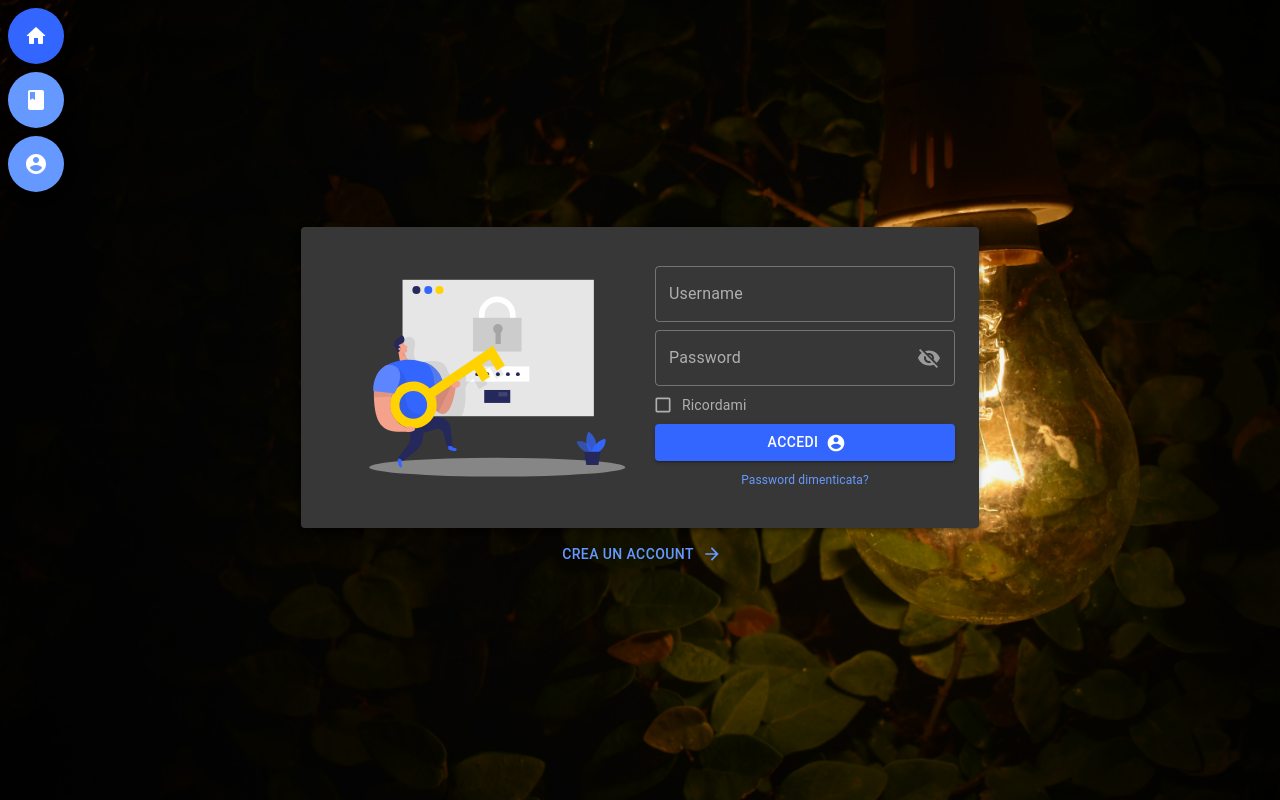
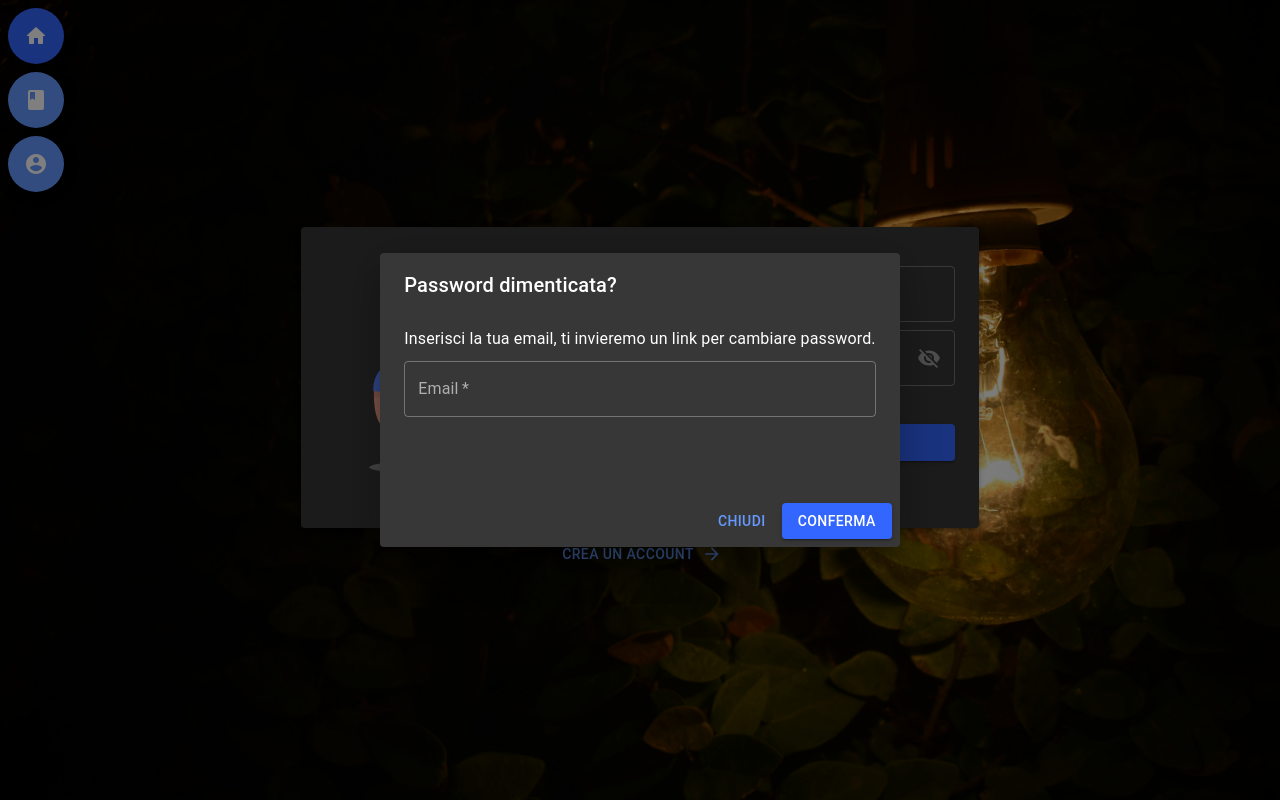
Before and after one commit to webion-hub/cody, a React (Create React App) app in the folder cody/ClientApp/: page /login in a window 1280 px wide. Both pictures are taken after a click on the button "Password dimenticata?". Built offline with nearby package versions, Linux system fonts and the light colour scheme.

Commit message:
Add forgot password dialog

```diff
--- /dev/null
+++ b/cody/ClientApp/src/pages/login/forgot_pw_dialog.js
@@ -0,0 +1,145 @@
+
+import React, { Component } from 'react';
+
+import { Box, Button } from '@material-ui/core';
+import { Dialog } from '@material-ui/core';
+import { DialogActions } from '@material-ui/core';
+import { DialogContent } from '@material-ui/core';
+import { DialogTitle } from '@material-ui/core';
+import { TextField } from '@material-ui/core';
+import { Fade } from '@material-ui/core';
+import { Typography } from '@material-ui/core';
+import { Alert } from '@material-ui/lab';
+
+import { LoadingButton } from '../../components/loading_button';
+
+import { Form } from '../../lib/default_values/sizes/form_size';
+import { EmailController } from '../../lib/format_controller/email_controller';
+
+export class ForgotPasswordDialog extends Component {
+  constructor(props){
+    super(props);
+    this.handleClose = this.handleClose.bind(this);
+    this.tryEmail = this.tryEmail.bind(this);
+
+    this.state = {
+      loading: false,
+      email: '',
+      emailNotExist: false,
+      emailWrongFormat: false,
+
+      success: false,
+    }
+  }
+
+  handleClose(){
+    this.setState({
+      loading: false,
+      email: '',
+      emailNotExist: false,
+      emailWrongFormat: false,
+      success: false,
+    });
+    const {onClose} = this.props;
+    onClose(false);
+  }
+
+  getEmail = (event) => {
+    this.setState({email: event.target.value });
+  }
+
+  tryEmail(){
+    const emailController = new EmailController();
+    const email = this.state.email;
+    this.setState({
+      loading: true,
+      emailNotExist: false,
+      emailWrongFormat: false,
+    });
+
+    emailController.checkEmail(email)
+    .then(
+      result => {
+        this.setState({loading: false});
+        if(result === "emailError")
+          this.setState({emailWrongFormat: true});
+        else if(result !== "emailExist")
+          this.setState({emailNotExist: true});
+        else
+          this.setState({success: true});
+      }
+    );
+  }
+
+  render(){
+    console.log(Form.imageWidth);
+    return(
+      <Dialog
+        maxWidth="xl"
+        open={this.props.open}
+        aria-labelledby="alert-dialog-title"
+        aria-describedby="alert-dialog-description"
+      >
+        <DialogTitle id="alert-dialog-title">{"Password dimenticata?"}</DialogTitle>
+        <DialogContent>
+          <Typography
+            variant="subtitle1"
+          >
+            Inserisci la tua email, ti invieremo un link per cambiare password.
+          </Typography>
+          <Box mt={1}>
+            <TextField
+              id="registration_email"
+              label="Email"
+              variant="outlined"
+              color="secondary"
+              disabled={this.state.success}
+              fullWidth={true}
+              required={true}
+              onChange={this.getEmail}
+              error={this.state.emailNotExist || this.state.emailWrongFormat}
+            />
+            <Box
+              textAlign="right"
+            >
+              <Fade
+                in={this.state.emailNotExist}
+              >
+                <Typography
+                  variant="caption"
+                  color="error"
+                >
+                  L'email non è registrata!
+                </Typography>
+              </Fade>
+            </Box>
+          </Box>
+          <Fade
+            in={this.state.success}
+            disableStrictModeCompat={true}
+          >
+            <Alert severity="success">Controlla la tua email, per resettare la password.</Alert>
+          </Fade>
+        </DialogContent>
+        <DialogActions>
+          <Fade
+            in={!this.state.success}
+          >
+            <Button
+              onClick={this.handleClose}
+              color="secondary"
+            >
+              Chiudi
+            </Button>
+          </Fade>
+          <LoadingButton
+            loading={this.state.loading}
+            onClick={this.state.success ? this.handleClose : this.tryEmail}
+            href="/"
+            label={this.state.success ? "Chiudi" : "Conferma"}
+          />
+        </DialogActions>
+      </Dialog>
+    )
+  }
+}
--- a/cody/ClientApp/src/pages/login/login_box.js
+++ b/cody/ClientApp/src/pages/login/login_box.js
@@ -1,5 +1,4 @@
 import React, { Component } from 'react';
-import  { Redirect } from 'react-router-dom'
 
 import { TextField } from '@material-ui/core';
 import { Link } from '@material-ui/core';
@@ -12,6 +11,7 @@ import { Box } from '@material-ui/core/';
 import { Password } from '../../components/password/password_textfield';
 import { LoadingButton } from '../../components/loading_button';
 import { NextFocus } from '../../lib/next_focus';
+import  { ForgotPasswordDialog } from './forgot_pw_dialog'
 import { Colors } from '../../lib/default_values/custom_colors';
 
 import AccountCircleRoundedIcon from '@material-ui/icons/AccountCircleRounded';
@@ -22,7 +22,9 @@ export class LoginBox extends Component{
 
   constructor(props){
     super(props);
-    this._updatePassword = this._updatePassword.bind(this)
+    this._updatePassword = this._updatePassword.bind(this);
+    this.openForgotPw = this.openForgotPw.bind(this);
+    this.closeForgotPw = this.closeForgotPw.bind(this);
 
     this.state = {
       username: '',
@@ -32,6 +34,8 @@ export class LoginBox extends Component{
       loading: false,
       navigateToHome: false,
       focusPw: false,
+
+      openForgotPw: false,
     }
 
     this.nextFocus = new NextFocus(["username","password"]);
@@ -82,6 +86,13 @@ export class LoginBox extends Component{
     this.setState({password: value});
   }
 
+
+  openForgotPw(){
+    this.setState({openForgotPw: true});
+  }
+  closeForgotPw(){
+    this.setState({openForgotPw: false});
+  }
 
   render(){
     return(
@@ -185,12 +196,14 @@ export class LoginBox extends Component{
                 component="button"
                 variant="body2"
                 color="secondary"
-                onClick={() => {
-                  console.info("I'm a button.");
-                }}
+                onClick={this.openForgotPw}
               >
                 Password dimenticata?
               </Link>
+              <ForgotPasswordDialog
+                open={this.state.openForgotPw}
+                onClose={this.closeForgotPw}
+              />
             </Box>
           </Grid>
         </Grid>
--- a/cody/ClientApp/src/pages/sign_up/sign_up_steps/1_email_password/email_password_step.js
+++ b/cody/ClientApp/src/pages/sign_up/sign_up_steps/1_email_password/email_password_step.js
@@ -85,7 +85,7 @@ export class EmailPassword extends Component{
                   if (e.key === "Enter") {
                     this.nextFocus.focusOn("password");
                   }
-              }}
+                }}
               />
             </form>
             <Grid
```
